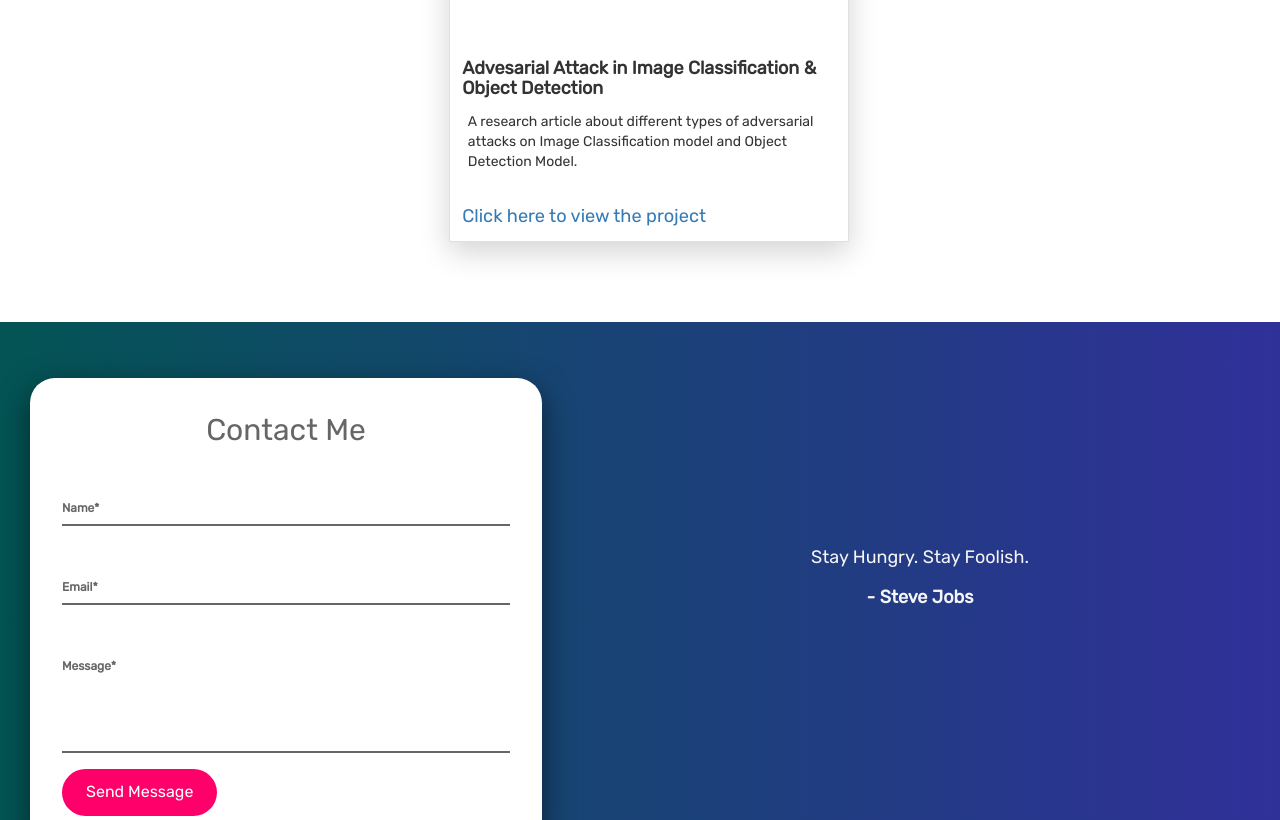
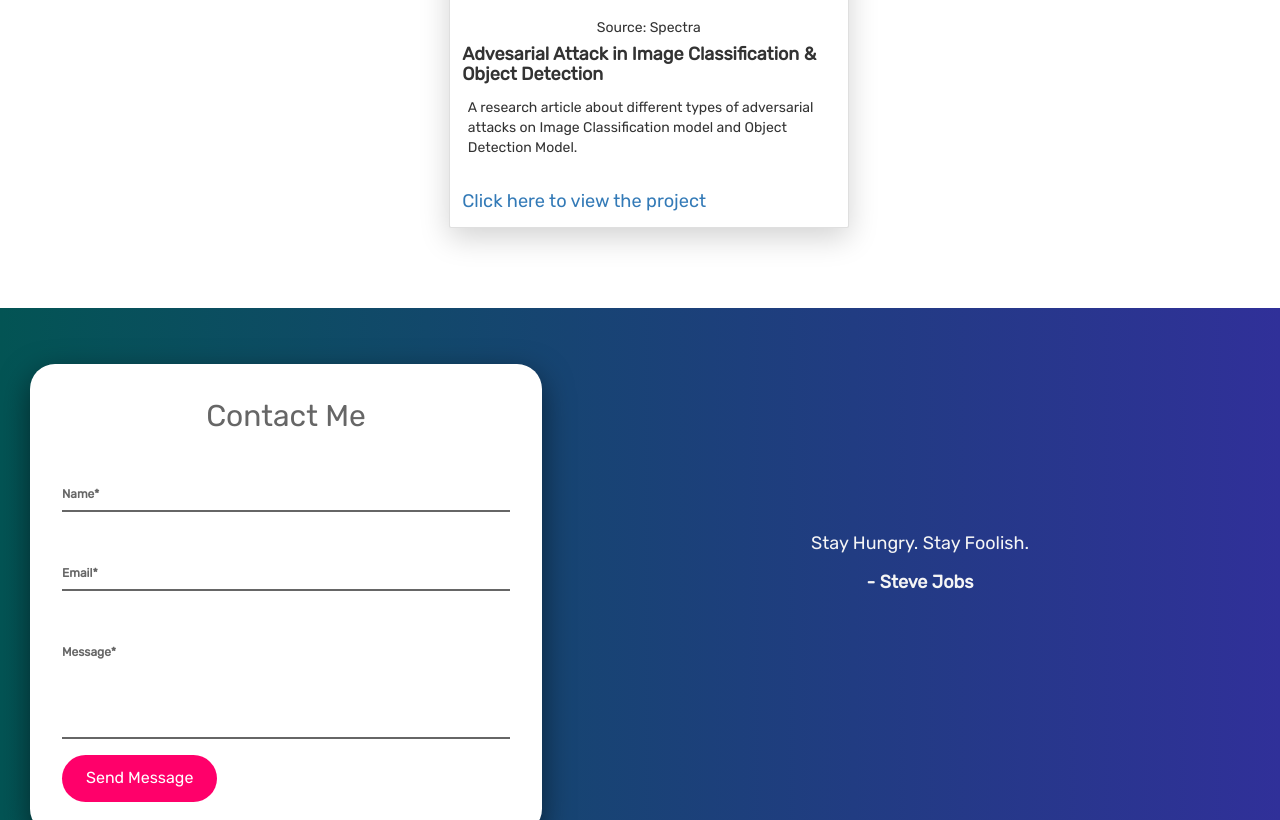
Before and after one commit to andylow-wl/andylow1704.github.io, a plain HTML site: page index.html in a window 1280 px wide. Shown: the part 2682-3502 px from the top of the page. Drawn offline with nearby package versions, Linux system fonts and the light colour scheme; a web font is replaced by a local one.

Commit message:
Update index.html

```diff
--- a/index.html
+++ b/index.html
@@ -272,7 +272,7 @@
                 alt="..."
               />
               <div class="card-body">
-                <h4 class="card-title"><b><br><br>Advesarial Attack in Image Classification & Object Detection</b></h4>
+                <h5 style="text-align:center;">Source: Spectra</h5><h4 class="card-title"><b>Advesarial Attack in Image Classification & Object Detection</b></h4>
                 <p class="card-text"> A research article about different types of adversarial attacks on Image Classification model and Object Detection Model.</p>
               </div>
               <div class="card-body">
```
